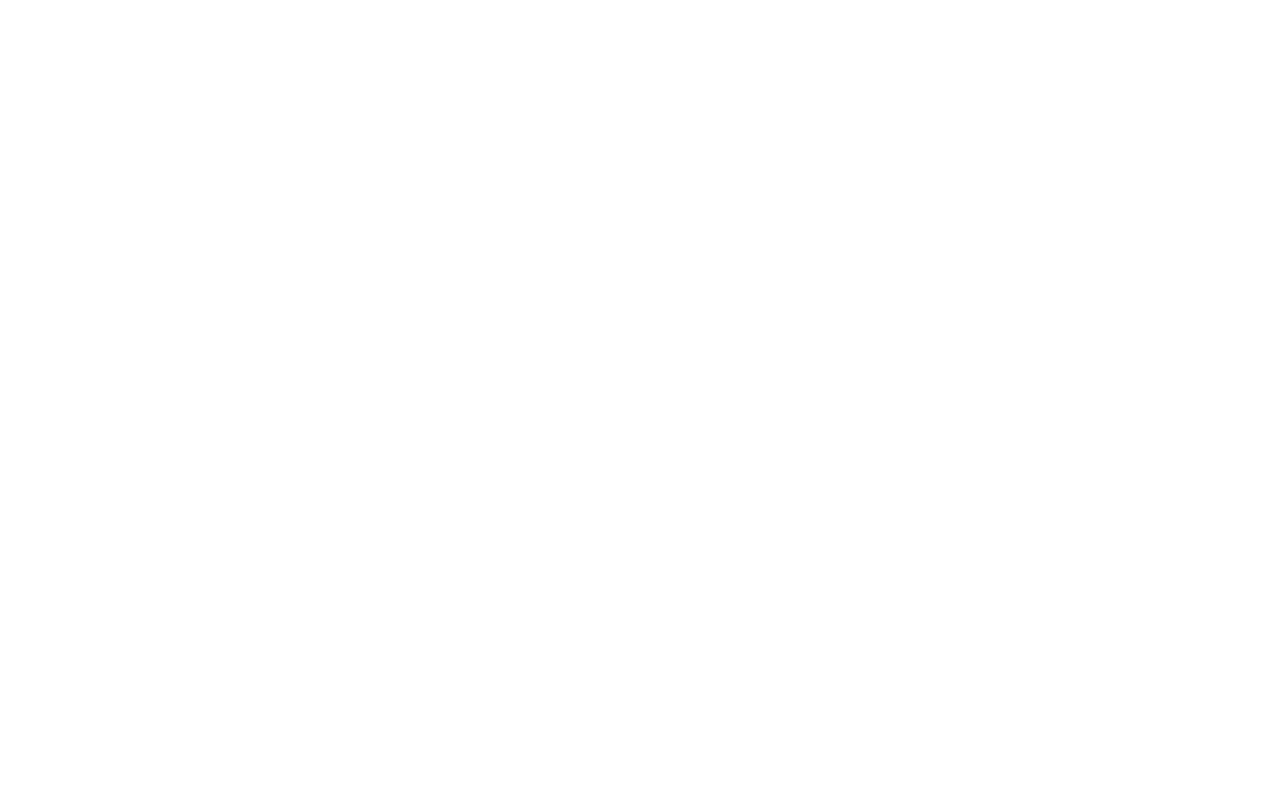
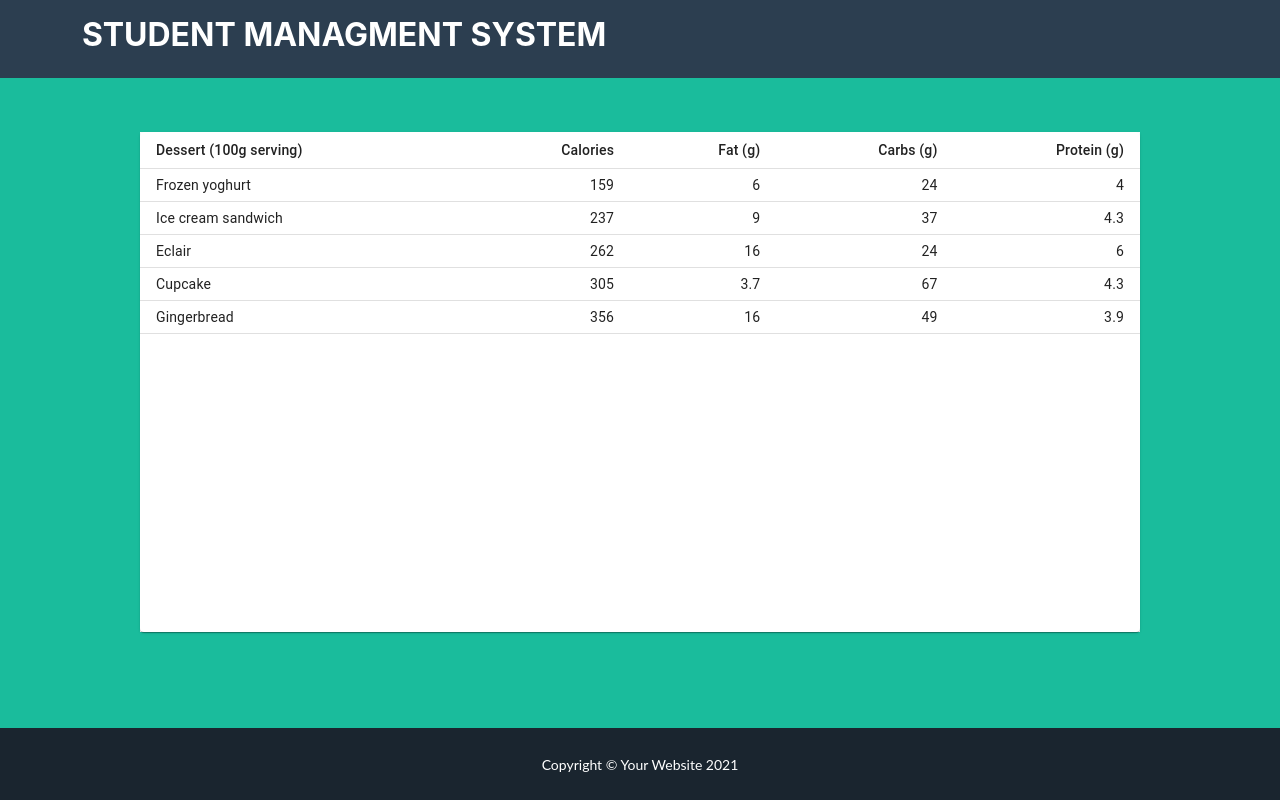
Before and after one commit to 1996-isuru/stud_m_s, a React (Create React App) app in the folder web-application/: page /allstudent in a window 1280 px wide. Built offline with nearby package versions, Linux system fonts and the light colour scheme; no server answers.

Commit message:
create all student page

```diff
--- a/web-application/package.json
+++ b/web-application/package.json
@@ -3,6 +3,7 @@
   "version": "0.1.0",
   "private": true,
   "dependencies": {
+    "@material-ui/core": "^4.12.2",
     "@testing-library/jest-dom": "^5.11.4",
     "@testing-library/react": "^11.1.0",
     "@testing-library/user-event": "^12.1.10",
--- a/web-application/src/App.js
+++ b/web-application/src/App.js
@@ -19,7 +19,7 @@
         <Route path="/login" exact component={Login} />
         <Route path="/home" exact component={HomePage} />
         <Route path="/add" exact component={AddStudent} />
-
+        <Route path="/allstudent" exact component={AllStudensts} />
         {/* <Route path="/" exact component={AllStudensts} /> */}
       </div>
     </Router>
--- a/web-application/src/components/AllStudents.js
+++ b/web-application/src/components/AllStudents.js
@@ -1,27 +1,134 @@
 import React, { useState, useEffect } from "react";
 import axios from "axios";
 
+import { makeStyles } from "@material-ui/core/styles";
+import Table from "@material-ui/core/Table";
+import TableBody from "@material-ui/core/TableBody";
+import TableCell from "@material-ui/core/TableCell";
+import TableContainer from "@material-ui/core/TableContainer";
+import TableHead from "@material-ui/core/TableHead";
+import TableRow from "@material-ui/core/TableRow";
+import Paper from "@material-ui/core/Paper";
+
+const useStyles = makeStyles({
+  table: {
+    minWidth: 650,
+  },
+});
+
+function createData(name, calories, fat, carbs, protein) {
+  return { name, calories, fat, carbs, protein };
+}
+
+const rows = [
+  createData("Frozen yoghurt", 159, 6.0, 24, 4.0),
+  createData("Ice cream sandwich", 237, 9.0, 37, 4.3),
+  createData("Eclair", 262, 16.0, 24, 6.0),
+  createData("Cupcake", 305, 3.7, 67, 4.3),
+  createData("Gingerbread", 356, 16.0, 49, 3.9),
+];
+
 export default function AllStudensts() {
-
   const [students, setStudents] = useState([]);
+  const classes = useStyles();
 
   useEffect(() => {
     const getStudents = () => {
-           axios.get("http://localhost:8070/student")
+      axios
+        .get("http://localhost:8070/student")
         .then((res) => {
           setStudents(res.data);
           console.log(res.data);
         })
         .catch((err) => {
           alert(err.message);
-           })
-       }
+        });
+    };
     getStudents();
-    }, [])
+  }, []);
 
   return (
     <div>
-      <h1>kkkkk</h1>
+      <nav
+        class="navbar navbar-expand-lg bg-secondary text-uppercase fixed-top"
+        id="mainNav"
+      >
+        <div class="container">
+          <h2 style={{ color: "white" }}>STUDENT MANAGMENT SYSTEM</h2>
+
+          <div class="collapse navbar-collapse" id="navbarResponsive">
+            <ul class="navbar-nav ms-auto">
+              {/* <li class="nav-item mx-0 mx-lg-1"><a class="nav-link py-3 px-0 px-lg-3 rounded" href="#about">About</a></li> */}
+              {/* <li class="nav-item mx-0 mx-lg-1"><a class="nav-link py-3 px-0 px-lg-3 rounded" href="#contact">Contact</a></li> */}
+              {/* <li class="nav-item mx-0 mx-lg-1">
+                <Link class="nav-link py-3 px-0 px-lg-3 rounded" to="/login">
+                  Login
+                </Link>
+              </li> */}
+              {/* <li class="nav-item mx-0 mx-lg-1"><Link class="nav-link py-3 px-0 px-lg-3 rounded" to="/signup">SignUp</Link></li> */}
+            </ul>
+          </div>
+        </div>
+      </nav>
+      /{/* <!-- Masthead--> */}
+      <header class="masthead bg-primary text-white text-center">
+        <div
+          class="container d-flex align-items-center flex-column"
+          style={{
+            // backgroundColor: "white",
+            width: 2000,
+            display: "flex",
+            height: 500,
+            marginTop: -92,
+          }}
+        >
+          <div
+            style={{
+              display: "flex",
+              backgroundColor: "white",
+              width: 1000,
+              height: 600,
+            }}
+          >
+            <TableContainer component={Paper}>
+              <Table
+                className={classes.table}
+                size="small"
+                aria-label="a dense table"
+              >
+                <TableHead>
+                  <TableRow>
+                    <TableCell>Dessert (100g serving)</TableCell>
+                    <TableCell align="right">Calories</TableCell>
+                    <TableCell align="right">Fat&nbsp;(g)</TableCell>
+                    <TableCell align="right">Carbs&nbsp;(g)</TableCell>
+                    <TableCell align="right">Protein&nbsp;(g)</TableCell>
+                  </TableRow>
+                </TableHead>
+                <TableBody>
+                  {rows.map((row) => (
+                    <TableRow key={row.name}>
+                      <TableCell component="th" scope="row">
+                        {row.name}
+                      </TableCell>
+                      <TableCell align="right">{row.calories}</TableCell>
+                      <TableCell align="right">{row.fat}</TableCell>
+                      <TableCell align="right">{row.carbs}</TableCell>
+                      <TableCell align="right">{row.protein}</TableCell>
+                    </TableRow>
+                  ))}
+                </TableBody>
+              </Table>
+            </TableContainer>
+          </div>
+        </div>
+      </header>
+      {/* <!-- Copyright Section--> */}
+      <div class="copyright py-4 text-center text-white">
+        <div class="container">
+          <small>Copyright &copy; Your Website 2021</small>
+        </div>
+      </div>
     </div>
   );
 }
--- a/web-application/src/components/HomePage.js
+++ b/web-application/src/components/HomePage.js
@@ -71,6 +71,7 @@
               type="button"
               class="btn btn-secondary"
               style={{ marginTop: 20 }}
+              onClick={() => history.push('/allstudent')}
             >
               Show All Students
             </button>
```
Also changed, not shown: 1 other file (tests, documents, lock files or other folders). Lines whose indentation alone changed are shown as unchanged.
